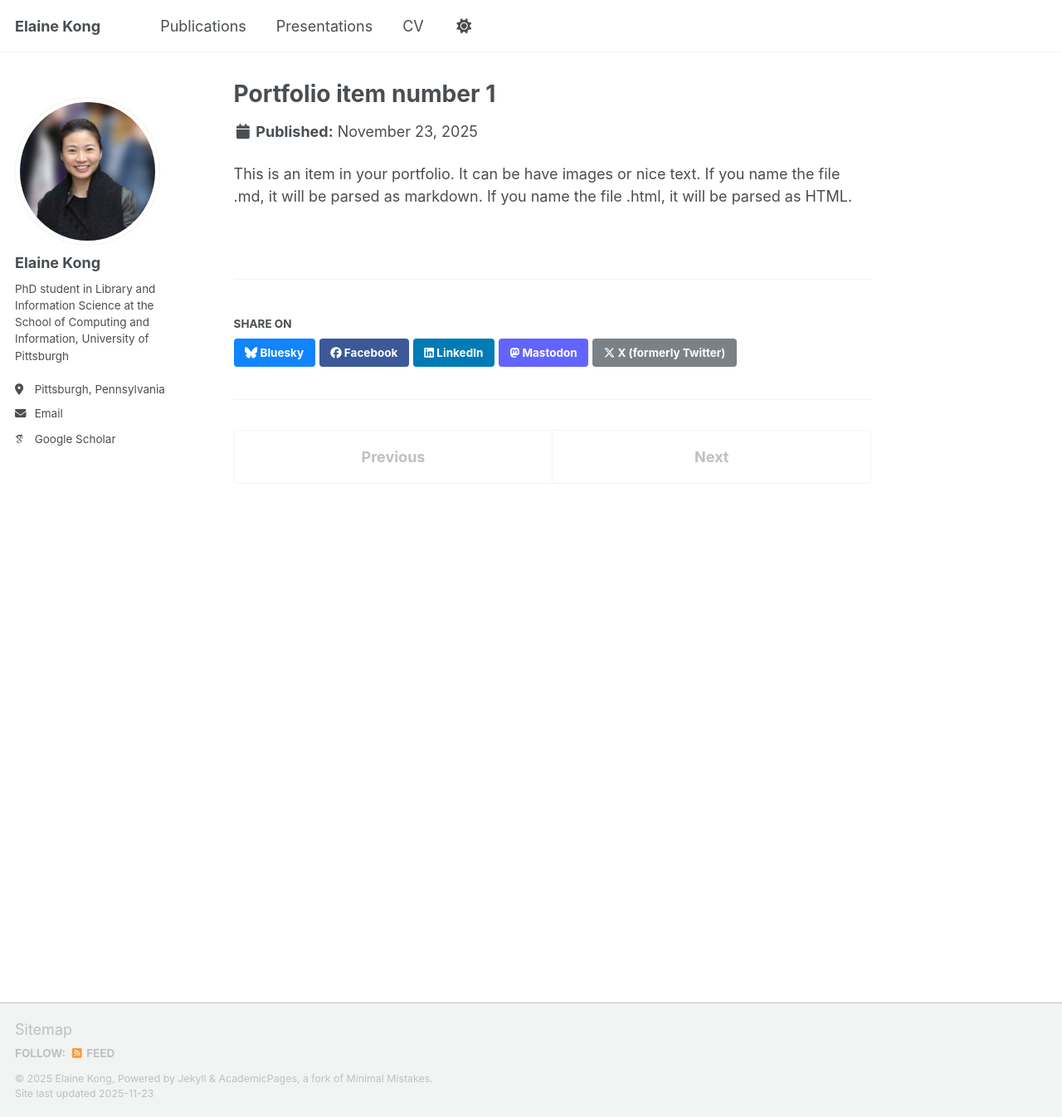
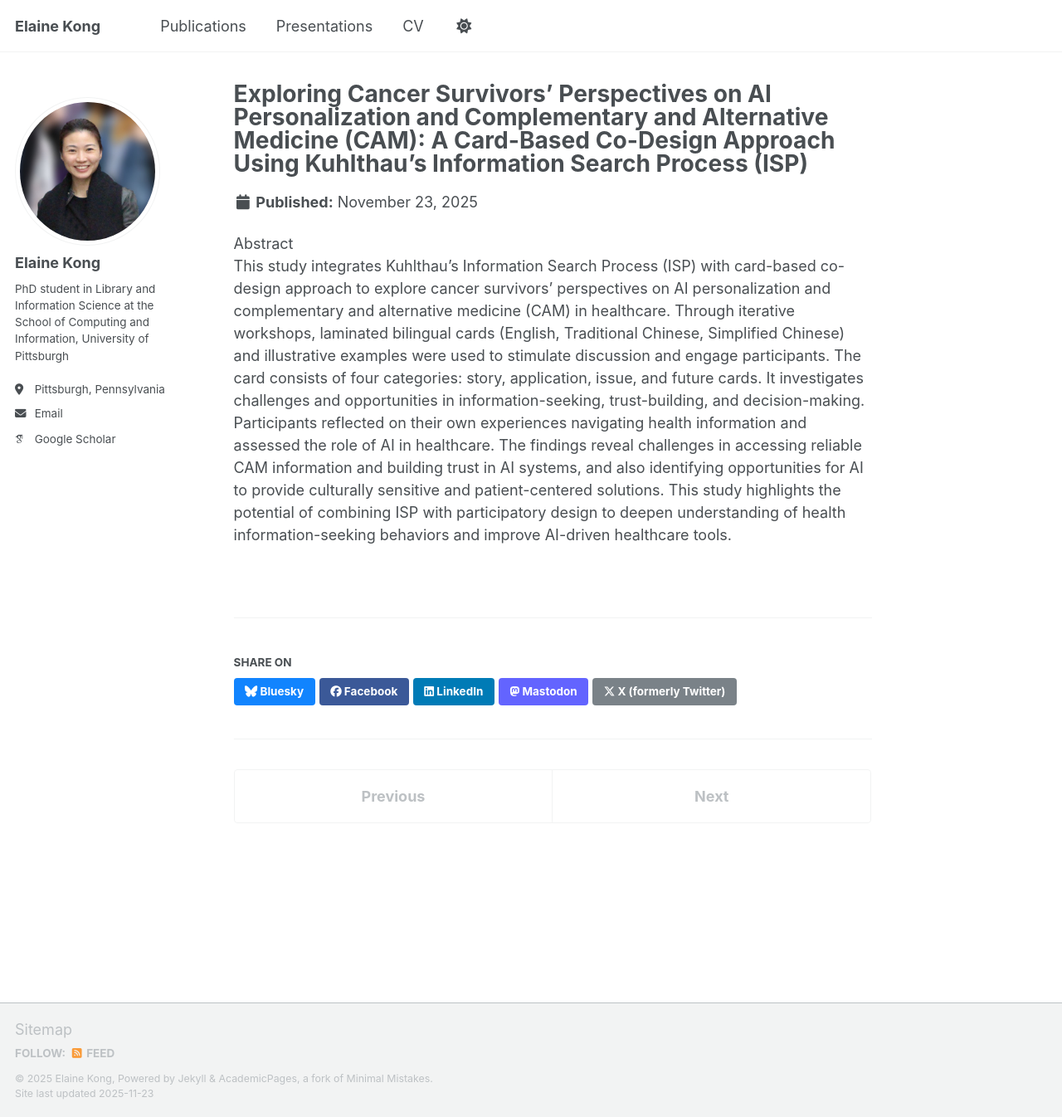
Before and after one commit to elainewskong/elainewskong.github.io, a Jekyll site: the page built from _portfolio/portfolio-1.md, in a window 1280 px wide and 1346 px high. Shown: the whole window at 83% size. Built offline with Jekyll 4.4.1, drawn with Linux system fonts in a browser that asks for light colours; some web fonts are replaced; a script that is not in the unit is left out.

Commit message:
Update portfolio-1.md

```diff
--- a/_portfolio/portfolio-1.md
+++ b/_portfolio/portfolio-1.md
@@ -1,7 +1,8 @@
 ---
-title: "Portfolio item number 1"
-excerpt: "Short description of portfolio item number 1<br/><img src='/images/500x300.png'>"
+title: "Exploring Cancer Survivors’ Perspectives on AI Personalization and Complementary and Alternative Medicine (CAM): A Card-Based Co-Design Approach Using Kuhlthau’s Information Search Process (ISP)"
+excerpt: "Medical Library Association 2025<br/><img src='/images/mla.jpg'>"
 collection: portfolio
 ---
 
-This is an item in your portfolio. It can be have images or nice text. If you name the file .md, it will be parsed as markdown. If you name the file .html, it will be parsed as HTML.
+Abstract<br>
+This study integrates Kuhlthau's Information Search Process (ISP) with card-based co-design approach to explore cancer survivors' perspectives on AI personalization and complementary and alternative medicine (CAM) in healthcare. Through iterative workshops, laminated bilingual cards (English, Traditional Chinese, Simplified Chinese) and illustrative examples were used to stimulate discussion and engage participants. The card consists of four categories: story, application, issue, and future cards. It investigates challenges and opportunities in information-seeking, trust-building, and decision-making. Participants reflected on their own experiences navigating health information and assessed the role of AI in healthcare. The findings reveal challenges in accessing reliable CAM information and building trust in AI systems, and also identifying opportunities for AI to provide culturally sensitive and patient-centered solutions. This study highlights the potential of combining ISP with participatory design to deepen understanding of health information-seeking behaviors and improve AI-driven healthcare tools.
```
